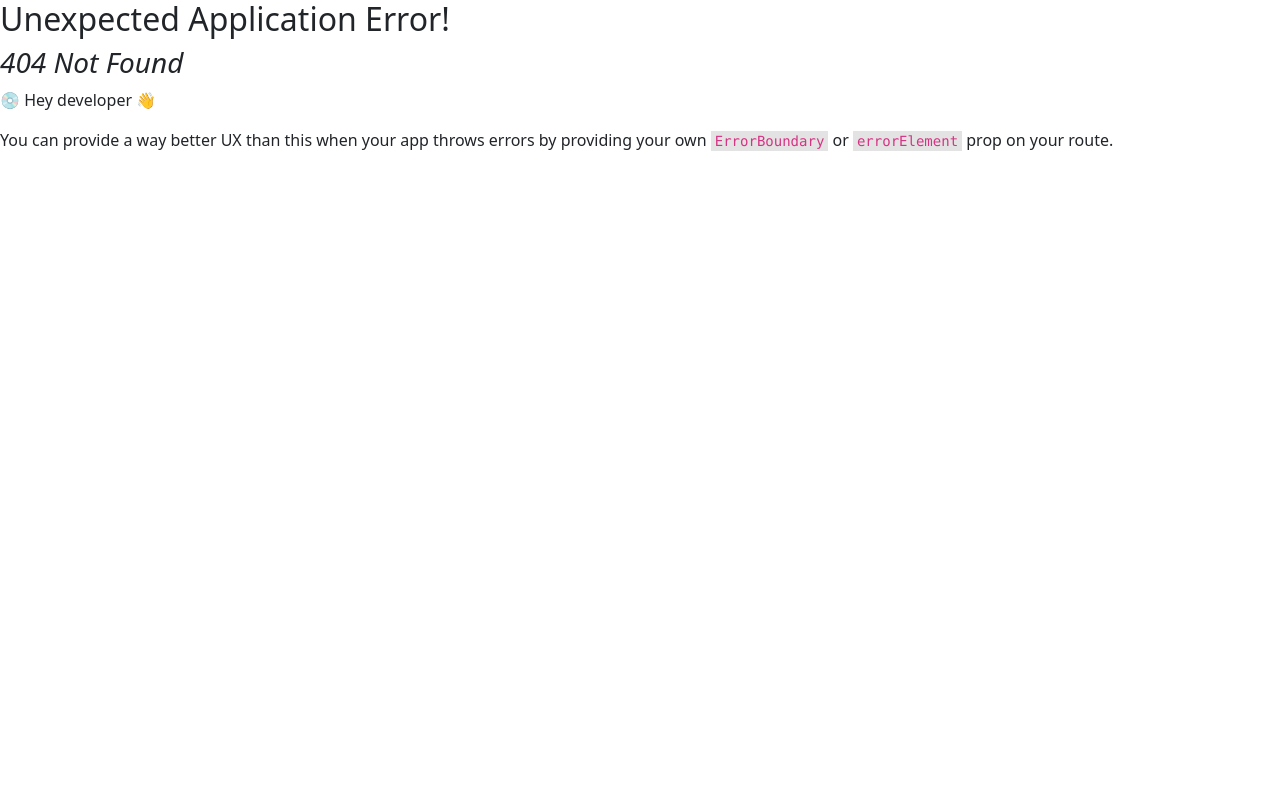
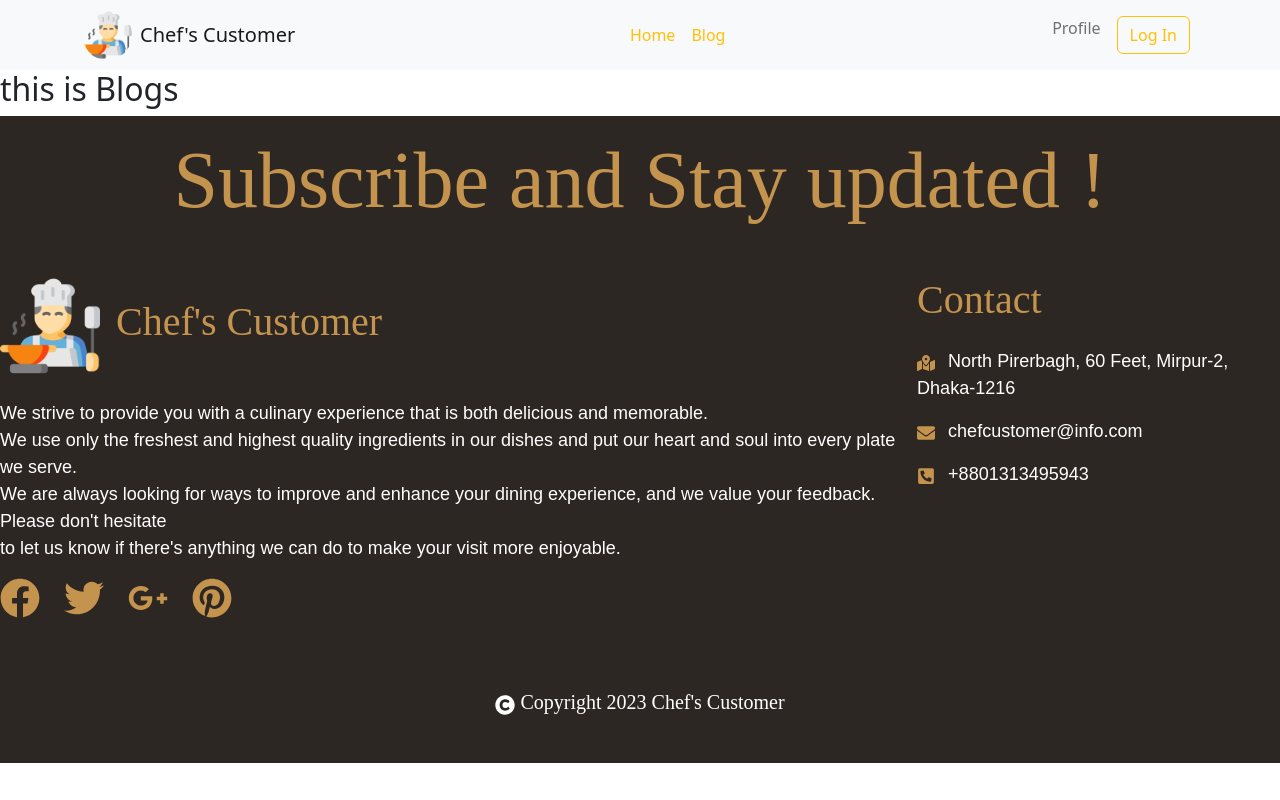
Before and after one commit to sayeed083/Chef-Recipie-Hunter-Client, a React (Vite) app: page /blogs in a window 1280 px wide. Before the commit this address had no page. Built offline with nearby package versions, Linux system fonts and the light colour scheme.

Commit message:
Header section and Just Navbar Added

```diff
--- a/src/Layouts/Main.jsx
+++ b/src/Layouts/Main.jsx
@@ -1,4 +1,5 @@
 import React from 'react';
+import { Outlet } from 'react-router-dom';
 import Footer from '../Pages/Shared/Footer/Footer';
 import Header from '../Pages/Shared/Header/Header';
 
@@ -6,6 +7,7 @@ const Main = () => {
     return (
         <div>
             <Header></Header>
+            <Outlet></Outlet>
             <Footer></Footer>
         </div>
     );
--- /dev/null
+++ b/src/Pages/Blogs/Blogs.jsx
@@ -0,0 +1,12 @@
+import React from 'react';
+
+const Blogs = () => {
+    return (
+        <div>
+            <h2>this is Blogs</h2>
+
+        </div>
+    );
+};
+
+export default Blogs;
--- a/src/Pages/Shared/Footer/Footer.jsx
+++ b/src/Pages/Shared/Footer/Footer.jsx
@@ -5,7 +5,6 @@ import { FaFacebook, FaTwitter, FaGooglePlusG, FaPinterest, FaCopyright, FaMapMa
 const Footer = () => {
     return (
         <div>
-            <h2 className='text-center'>This is Footer</h2>
             <div className='backcolor py-3'>
 
                 <h1 className='text-center title-color display-1 titles'>Subscribe and Stay updated !</h1>
--- a/src/Pages/Shared/Header/Header.jsx
+++ b/src/Pages/Shared/Header/Header.jsx
@@ -1,10 +1,39 @@
 /* eslint-disable no-unused-vars */
 import React from 'react';
+import { Button, Container, Nav, Navbar, NavDropdown } from 'react-bootstrap';
+import { Link } from 'react-router-dom';
 
 const Header = () => {
     return (
         <div>
-            <h2>This is header</h2>
+
+            {/* NavSection  */}
+
+
+            <Navbar collapseOnSelect expand="lg" bg="light" variant="light">
+                <Container>
+                    <img className='rounded-circle me-2' style={{ height: 50 }} src="/public/cooking.png" alt="" />
+                    <Navbar.Brand href="#home">Chef's Customer</Navbar.Brand>
+                    <Navbar.Toggle aria-controls="responsive-navbar-nav" />
+                    <Navbar.Collapse id="responsive-navbar-nav">
+                        <Nav className="mx-auto">
+                            <Nav.Link href="#features">
+                                <Link className='text-decoration-none text-warning' to="/">Home</Link>
+                            </Nav.Link>
+                            <Nav.Link href="#pricing">
+                                <Link className='text-decoration-none text-warning' to="/blogs">Blog</Link>
+                            </Nav.Link>
+                        </Nav>
+                        <Nav>
+                            <Nav.Link href="#deets">Profile</Nav.Link>
+                            <Nav.Link eventKey={2} href="#memes">
+                                <Button variant="outline-warning">Log In</Button>
+                            </Nav.Link>
+                        </Nav>
+                    </Navbar.Collapse>
+                </Container>
+            </Navbar>
+
         </div>
     );
 };
--- a/src/routes/Routes.jsx
+++ b/src/routes/Routes.jsx
@@ -1,5 +1,6 @@
 import { createBrowserRouter } from "react-router-dom";
 import Main from "../Layouts/Main";
+import Blogs from "../Pages/Blogs/Blogs";
 import Home from "../Pages/Home/Home/Home";
 
 const router = createBrowserRouter([
@@ -11,6 +12,10 @@ const router = createBrowserRouter([
             {
                 path:'/',
                 element: <Home></Home>
+            },
+            {
+                path:'/blogs',
+                element: <Blogs></Blogs>
             }
         ]
     }
```
